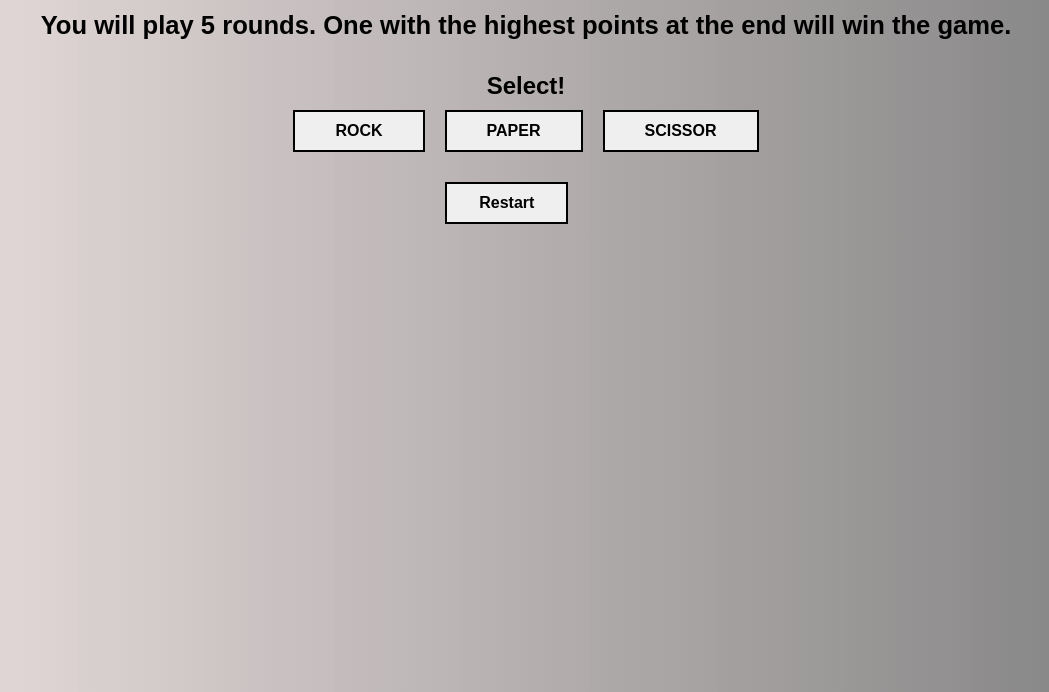
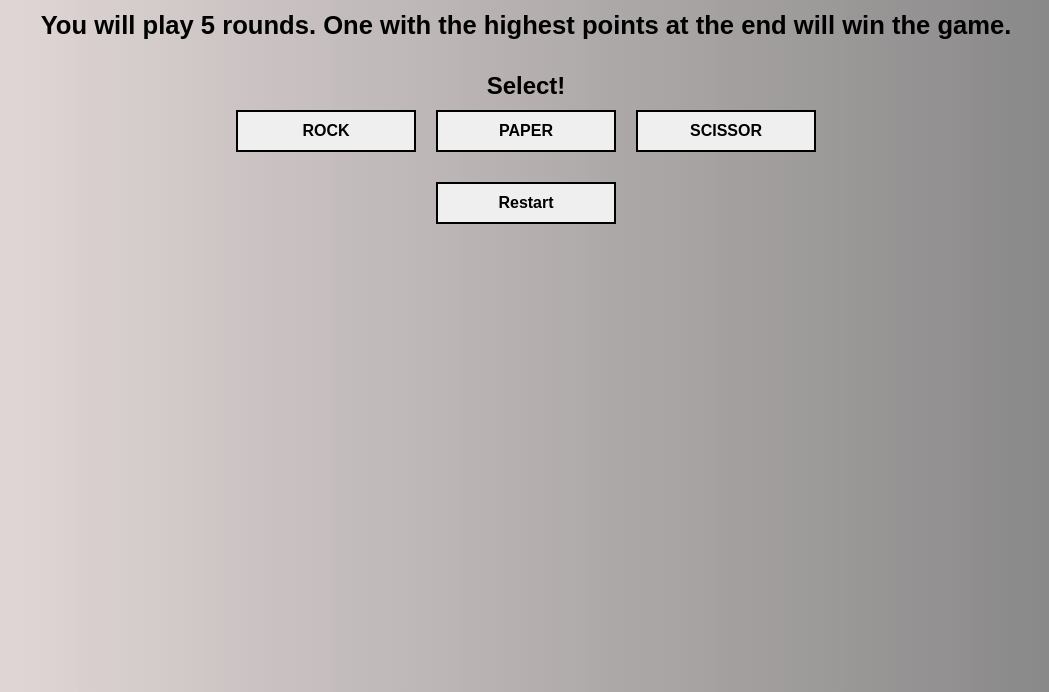
Before and after one commit to Amrit57/Rock-Paper-Scissor, a plain HTML site: page index.html in a window 1280 px wide. Shown: the part 108-800 px from the top of the page, without its empty margins (114-1163 px from the left). Drawn offline with Linux system fonts and the light colour scheme; a web font is replaced by a local one.

Commit message:
Fixed buttons width bug

```diff
--- a/style.css
+++ b/style.css
@@ -35,6 +35,7 @@ h1{
     border: 2px solid black;
     margin: 10px;
     cursor: pointer;
+    width: 180px;
 }
 .btn:hover{
     color: white;
@@ -50,8 +51,3 @@ h1{
 #reset{
     text-align: center;
 }
-.restart{
-    padding: 10px 32px;
-    position: relative;
-    right: 1.5%;
-}
```
